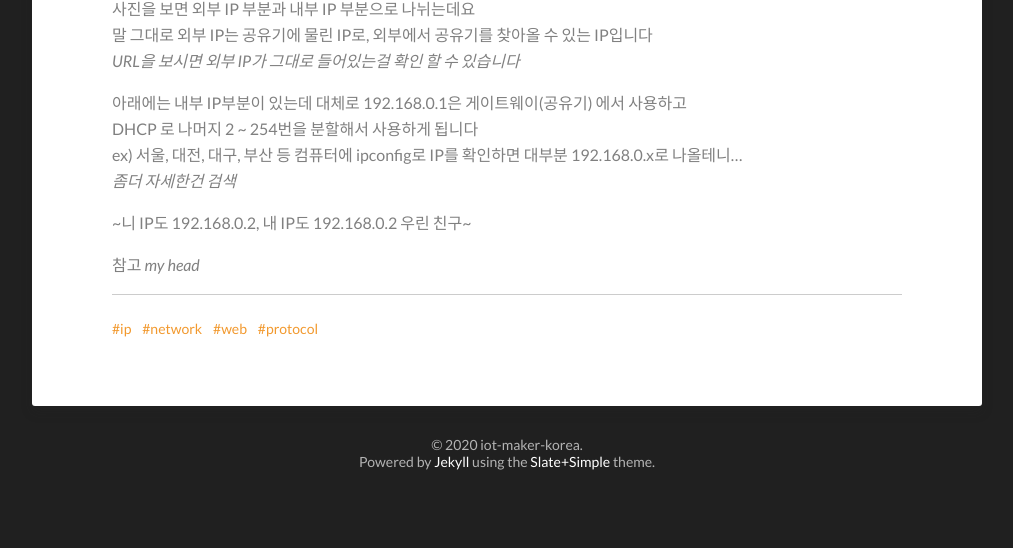
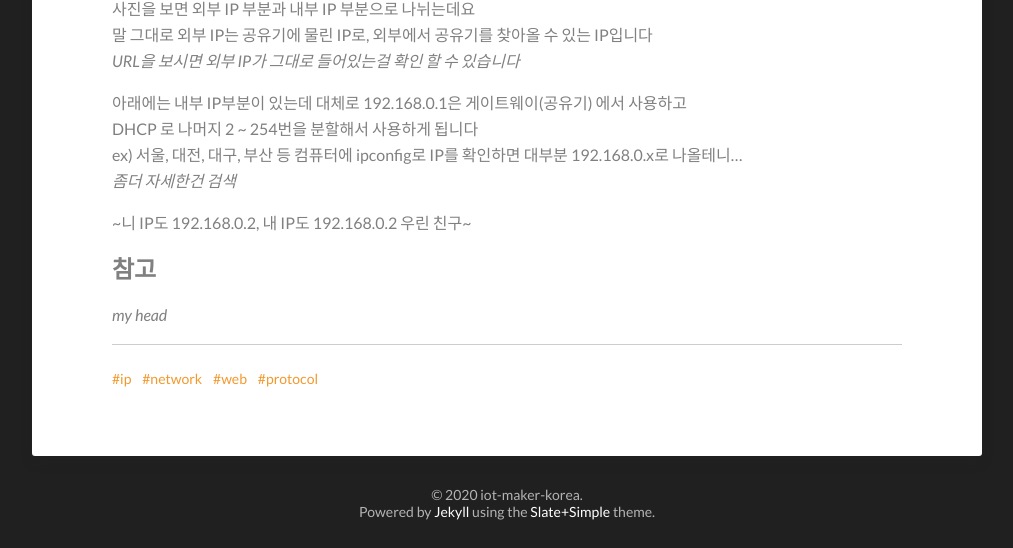
Before and after one commit to iot-maker-korea/blog_old, a Jekyll site: the page built from _posts/Network/2020-06-20-001.ipaddress.md, in a window 1280 px wide. Shown: the part 1482-2030 px from the top of the page, without its empty margins (133-1146 px from the left). Built offline with Jekyll 4.4.1, drawn with Linux system fonts in a browser that asks for light colours; before the commit the page ends 1980 px from its top, so only the background shows below that.

```diff
--- a/_posts/Network/2020-06-20-001.ipaddress.md
+++ b/_posts/Network/2020-06-20-001.ipaddress.md
@@ -52,5 +52,5 @@ _좀더 자세한건 검색_
 
 ~니 IP도 192.168.0.2, 내 IP도 192.168.0.2 우린 친구~
 
-참고
+## 참고
 _my head_
```
